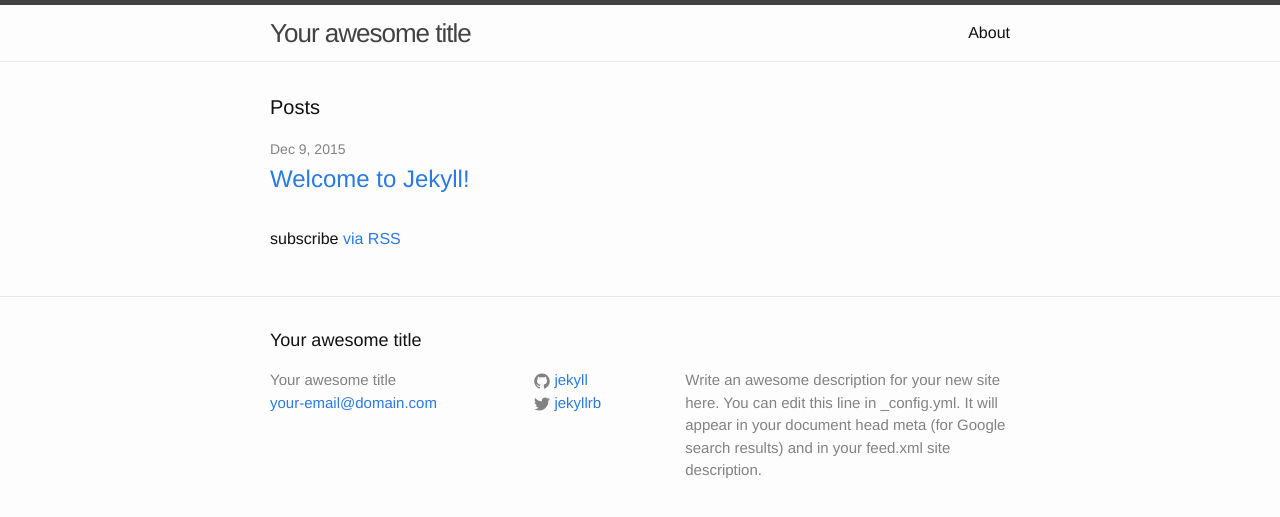
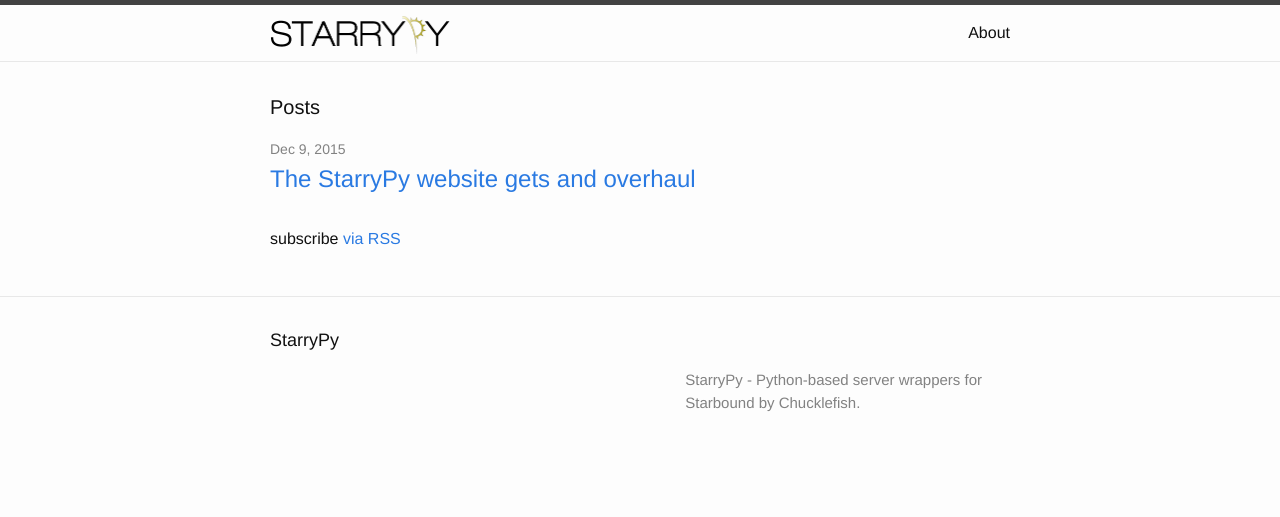
Before and after one commit to StarryPy/starrypy.github.io, a Jekyll site: the page built from index.html, in a window 1280 px wide. Shown: the top 517 px of the page. Built offline with Jekyll 4.4.1, drawn with Linux system fonts in a browser that asks for light colours.

Commit message:
Update first post and some site layout

```diff
--- a/_config.yml
+++ b/_config.yml
@@ -1,14 +1,15 @@
 # Site settings
-title: Your awesome title
-email: your-email@domain.com
+title: StarryPy
 description: > # this means to ignore newlines until "baseurl:"
-  Write an awesome description for your new site here. You can edit this
-  line in _config.yml. It will appear in your document head meta (for
-  Google search results) and in your feed.xml site description.
+  StarryPy - Python-based server wrappers for Starbound by Chucklefish.
 baseurl: "" # the subpath of your site, e.g. /blog/
-url: "http://yourdomain.com" # the base hostname & protocol for your site
-twitter_username: jekyllrb
-github_username:  jekyll
+url: "http://starrypy.org" # the base hostname & protocol for your site
+authors:
+  kharidiron:
+    name: kharidiron
+    bio: Current lead(?) programmer for StarryPy... sorta?
+    email: kharidiron@gmail.com
+    link: kharidiron
 
 # Build settings
 markdown: kramdown
--- a/_includes/footer.html
+++ b/_includes/footer.html
@@ -7,7 +7,6 @@
     <div class="footer-col-wrapper">
       <div class="footer-col  footer-col-1">
         <ul class="contact-list">
-          <li>{{ site.title }}</li>
           <li><a href="mailto:{{ site.email }}">{{ site.email }}</a></li>
         </ul>
       </div>
--- a/_includes/header.html
+++ b/_includes/header.html
@@ -2,7 +2,7 @@
 
   <div class="wrapper">
 
-    <a class="site-title" href="{{ site.baseurl }}/">{{ site.title }}</a>
+      <a class="site-title" href="{{ site.baseurl }}/"><img src="{{ site.baseurl }}/images/StarryPy-logo.png" class="site-logo"></a>
 
     <nav class="site-nav">
       <a href="#" class="menu-icon">
--- a/_sass/_base.scss
+++ b/_sass/_base.scss
@@ -202,3 +202,13 @@ pre {
         }
     }
 }
+
+
+
+/**
+ * Site Logo
+ */
+img.site-logo {
+    width: 180px;
+    height: auto;
+}
```
Also changed, not shown: _layouts/post.html (+7 -1 lines), _posts/2015-12-09-new-site-page.markdown (added, +24 -0 lines), _posts/2015-12-09-welcome-to-jekyll.markdown (deleted, +0 -25 lines), images/StarryPy-logo.png (added).
